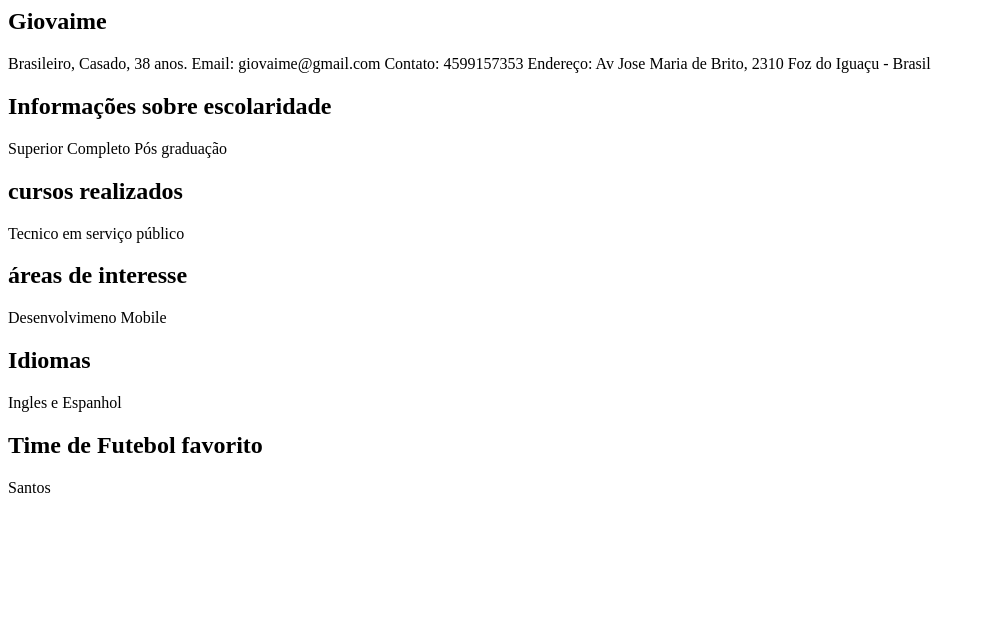
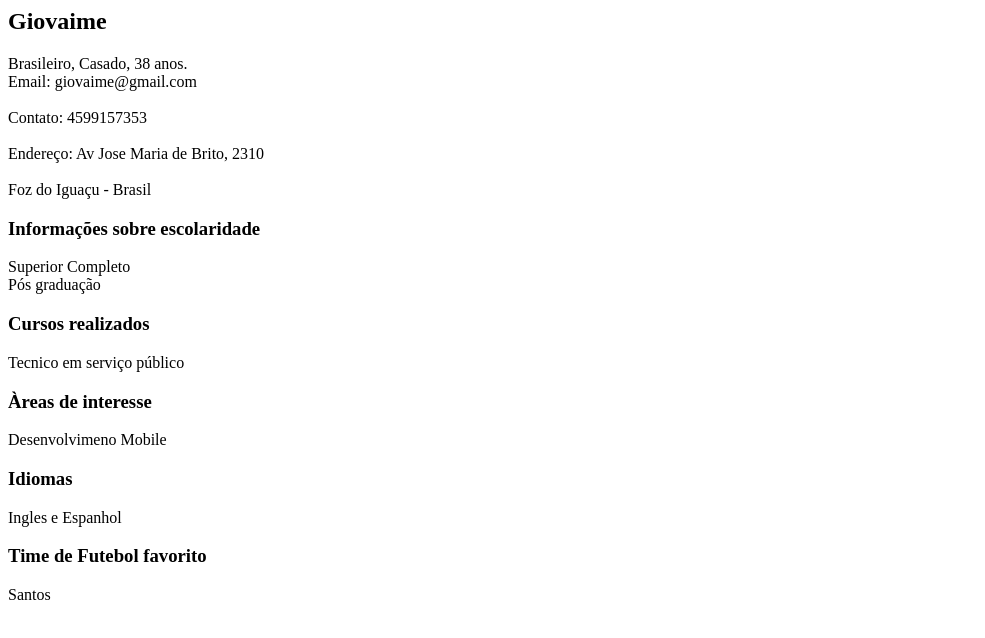
Before and after one commit to giovaime/exc2, a plain HTML site: page index.html in a window 1280 px wide. Shown: the whole page, without its empty margins (0-985 px from the left). Drawn offline with Linux system fonts and the light colour scheme.

Commit message:
Update index.html

```diff
--- a/index.html
+++ b/index.html
@@ -8,30 +8,30 @@
     <body>
       <h2>Giovaime</h2>
       <p> Brasileiro, Casado, 38 anos.
-          Email: giovaime@gmail.com
-          Contato: 4599157353
-          Endereço: Av Jose Maria de Brito, 2310
-          Foz do Iguaçu - Brasil
+          <br> Email: giovaime@gmail.com </br>
+          <br>Contato: 4599157353 </br>
+          <br>Endereço: Av Jose Maria de Brito, 2310 </br>
+          <br>Foz do Iguaçu - Brasil </br>
       </p>
-      <h2> Informações sobre escolaridade </h2>
+      <h3> Informações sobre escolaridade </h3>
            <p>  Superior Completo
-                Pós graduação
+                <br>Pós graduação</br>
            </p>
-      <h2> cursos realizados </h2>
+      <h3> Cursos realizados </h3>
            <p>   Tecnico em serviço público
 
            </p>
-      <h2> áreas de interesse </h2>
+      <h3> Àreas de interesse </h3>
             <p> Desenvolvimeno Mobile</p>
 
-      <h2> Idiomas </h2>
+      <h3> Idiomas </h3>
             <p> Ingles e Espanhol</p>
 
-      <h2> Time de Futebol favorito </h2>
+      <h3> Time de Futebol favorito </h3>
             <p> Santos </p>
 
       <style>
-      h2 {color:black},
+      h2, h3 {color:black},
       </style>
     </body>
 
```
